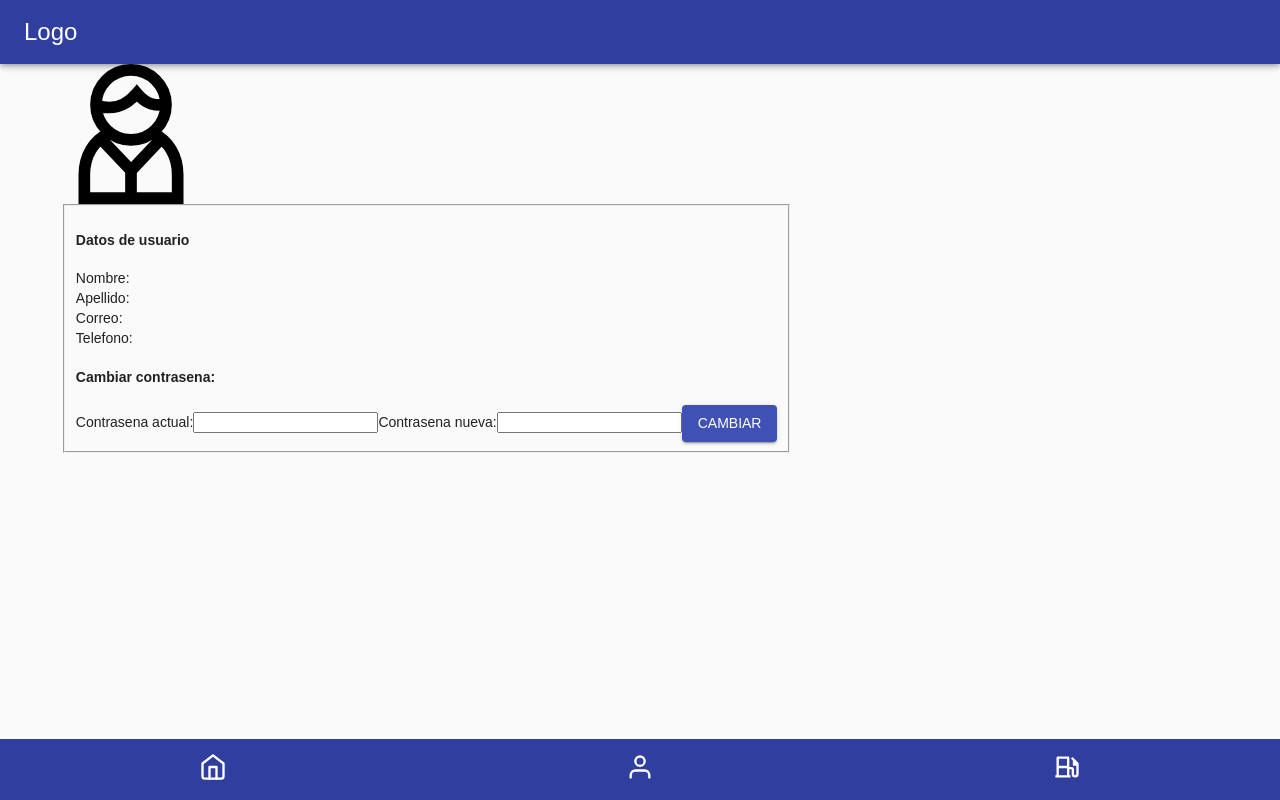
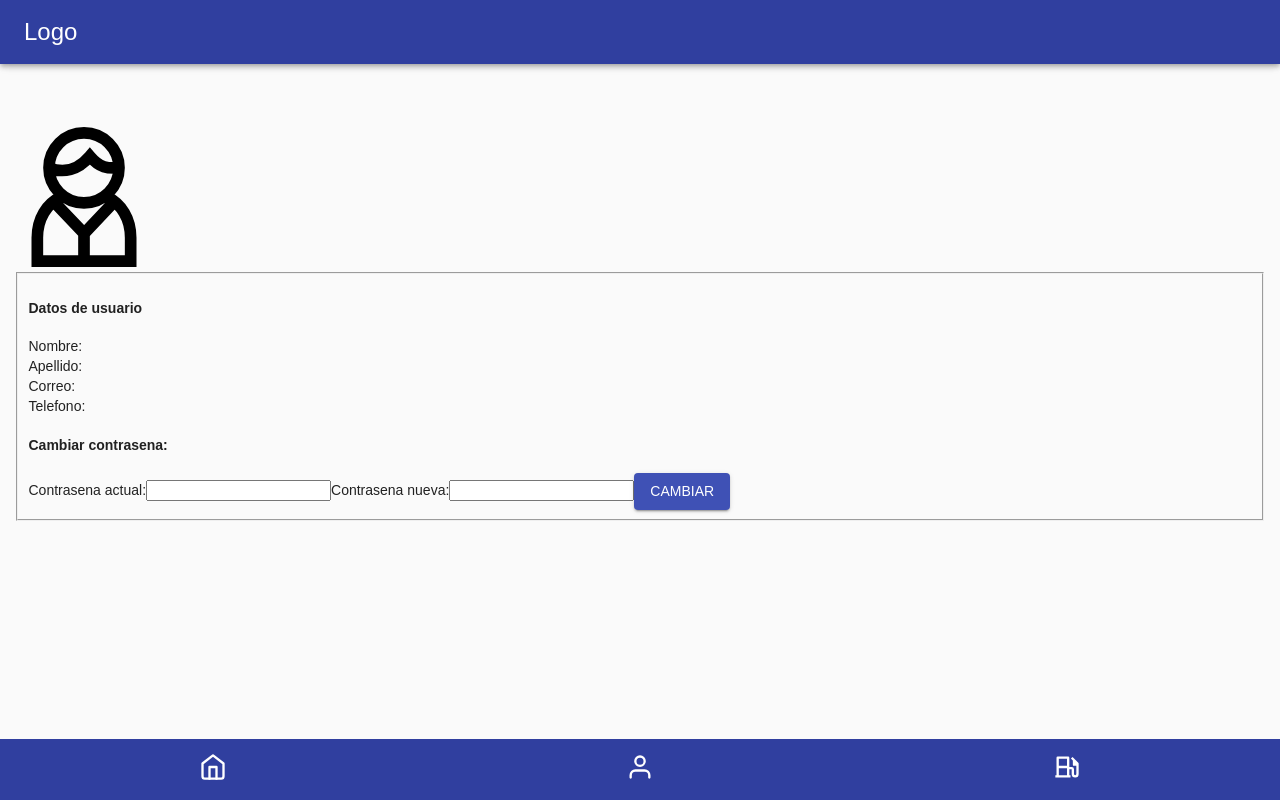
Before and after one commit to josemraud/GasoDomicilio, a React (Create React App) app in the folder frntd_gd/: page /perfil in a window 1280 px wide. Built offline with nearby package versions, Linux system fonts and the light colour scheme.

Commit message:
Grid eliminado

```diff
--- a/frntd_gd/src/components/Content/Perfil/index.js
+++ b/frntd_gd/src/components/Content/Perfil/index.js
@@ -1,12 +1,17 @@
 import React,{Component} from 'react';
 import Page from '../../Page';
 import { Grid, Button } from '@material-ui/core';
+import {makeStyles} from '@material-ui/core/styles'
 import {GrUserManager} from 'react-icons/gr'
-import './conductor.css'
+
+//import './conductor.css'
+
 
 export default class extends Component {
+
     constructor(){
       super();
+
     }
     render(){
 
@@ -17,7 +22,7 @@ export default class extends Component {
           showHeader={true}
           showFooter={true}
         >
-          <div className="contenedor">
+          <div>
                 <div className="imagen">
                   <GrUserManager size="10em" />
                 </div>
--- a/frntd_gd/src/components/Page/index.js
+++ b/frntd_gd/src/components/Page/index.js
@@ -10,18 +10,12 @@ export default ({showHeader, showFooter , title, children})=>{
   const myHeader = (showHeader)? (<Header title={title}></Header>) : null;
   const myFooter = (showFooter) ? (<Footer></Footer>) : null;
   return (
-    <Grid containe direction="column">
-      <Grid item>
-        {myHeader}
-      </Grid>
-      <Grid item xs={0} sm={2}/>
-      <Grid item xs={12} sm={8}>
+    <section>
+      {myHeader}
+      <main>
         {children}
-      </Grid>
-      <Grid item xs={0} sm={2}/>
-      <Grid item>
-        {myFooter}
-      </Grid>
-    </Grid>
+      </main>
+      {myFooter}
+    </section>
   );
 }
```
